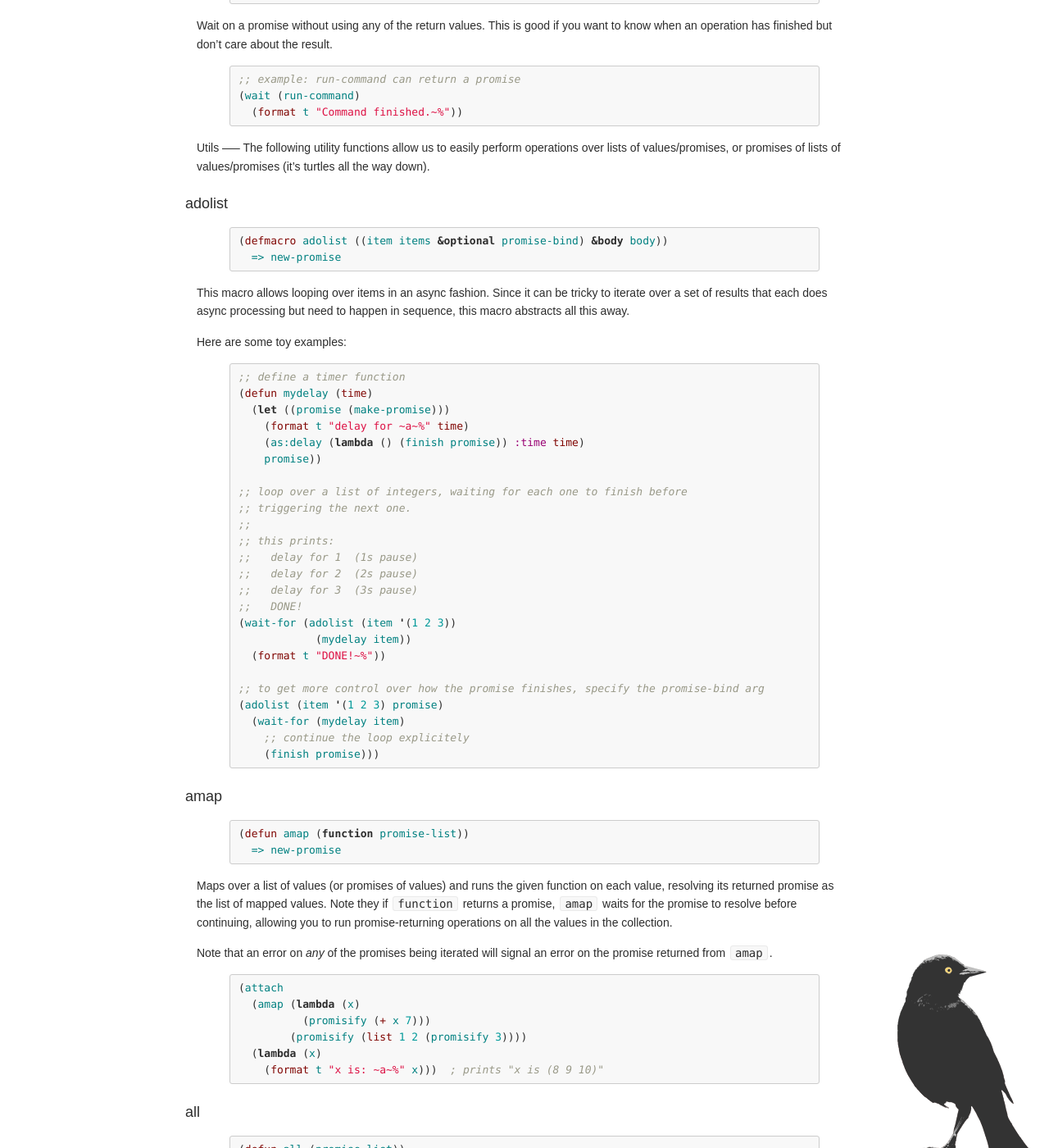
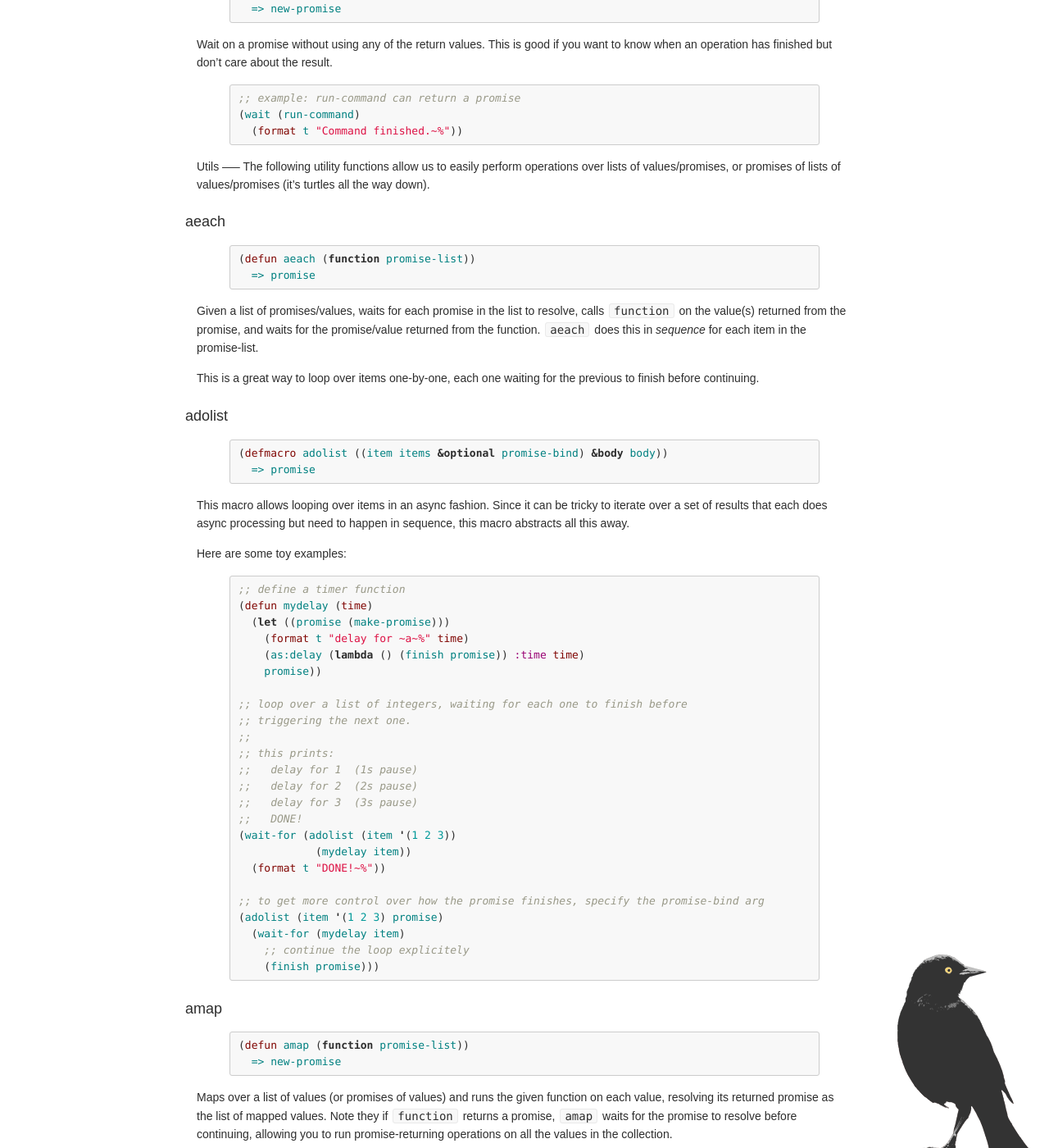
Before and after one commit to orthecreedence/blackbird, a Jekyll site: the page built from index.md, in a window 1280 px wide and 1400 px high, scrolled down 8584 px. Shown: the whole window at 82% size. Built offline with Jekyll 4.4.1, drawn with Linux system fonts in a browser that asks for light colours; Markdown is read by kramdown in place of the engine named in the settings; comment, search, counter and statistics services are not loaded; some of the changed text lies outside the part shown.

Commit message:
adding aeach docs

```diff
--- a/index.md
+++ b/index.md
@@ -34,6 +34,7 @@ code is doing.
   - [multiple-promise-bind](#multiple-promise-bind) _macro_
   - [wait](#wait) _macro_
 - [Utils](#utils)
+  - [aeach](#aeach) _function_
   - [adolist](#adolist) _macro_
   - [amap](#amap) _function_
   - [all](#all) _function_
@@ -589,11 +590,26 @@ The following utility functions allow us to easily perform operations over lists
 of values/promises, or promises of lists of values/promises (it's turtles all
 the way down).
 
+<a id="aeach"></a>
+### aeach
+{% highlight cl %}
+(defun aeach (function promise-list))
+  => promise
+{% endhighlight %}
+
+Given a list of promises/values, waits for each promise in the list to resolve,
+calls `function` on the value(s) returned from the promise, and waits for the
+promise/value returned from the function. `aeach` does this in  *sequence* for
+each item in the promise-list.
+
+This is a great way to loop over items one-by-one, each one waiting for the
+previous to finish before continuing.
+
 <a id="adolist"></a>
 ### adolist
 {% highlight cl %}
 (defmacro adolist ((item items &optional promise-bind) &body body))
-  => new-promise
+  => promise
 {% endhighlight %}
 
 This macro allows looping over items in an async fashion. Since it can be tricky
@@ -658,7 +674,7 @@ on the promise returned from `amap`.
 ### all
 {% highlight cl %}
 (defun all (promise-list))
-  => new-promise
+  => promise
 {% endhighlight %}
 
 Waits on all of the given values in the `promise-list` to complete before
```
